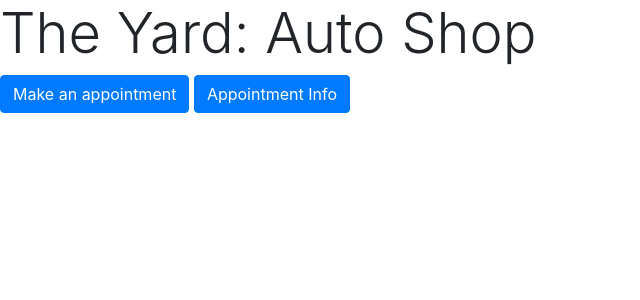
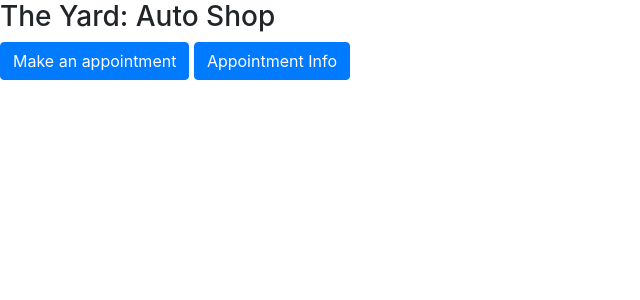
Before and after one commit to athicus/Flask_Project2, a Flask app: page / in a window 1280 px wide. Shown: the top 300 px of the page, without its empty margins (0-640 px from the left). Run offline with Flask 3, Linux system fonts and the light colour scheme; some libraries are stand-ins or nearby versions.

Commit message:
Update home.htm

```diff
--- a/templates/home.htm
+++ b/templates/home.htm
@@ -10,7 +10,7 @@
 
 <body>
     <title>The Yard: Auto Shop</title>
-    <h3 class="display-4">The Yard: Auto Shop</h3>
+    <h3 class="display-5">The Yard: Auto Shop</h3>
     <p>
         <a href="/register" class="btn btn-primary">Make an appointment</a>
         <a href="/info" class="btn btn-primary">Appointment Info</a>
```
